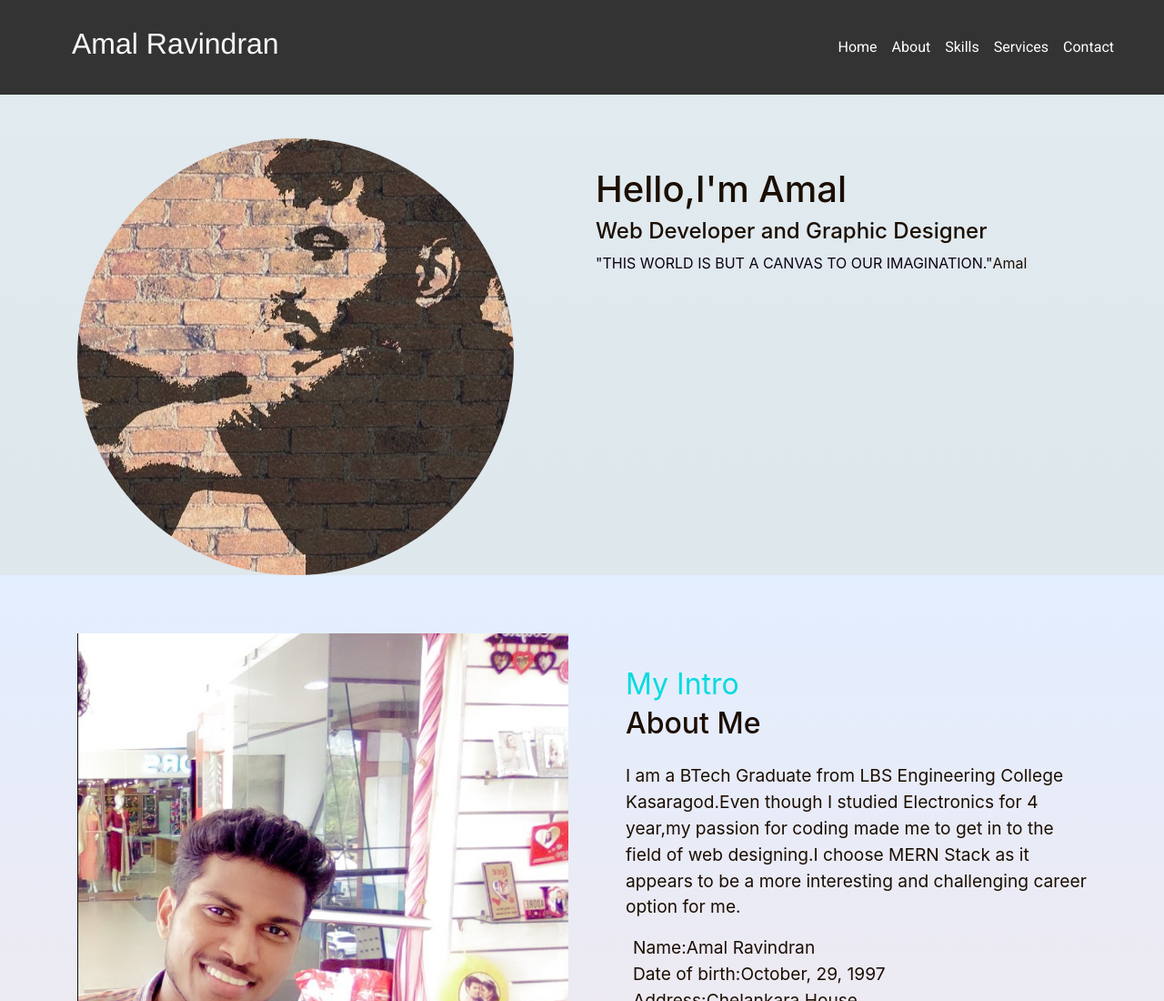
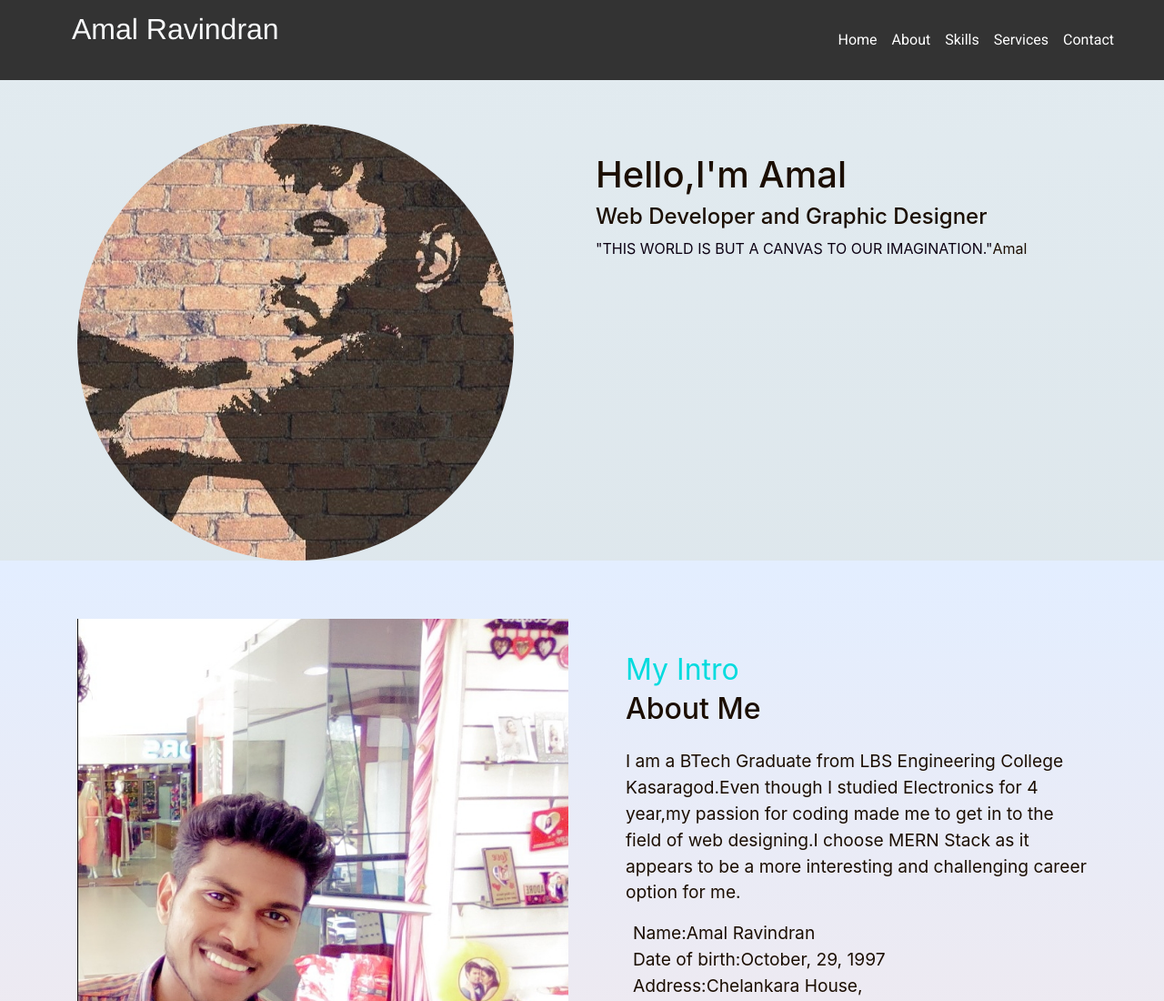
Before and after one commit to Amalpp/static-website, a plain HTML site: page index.html in a window 1280 px wide. Shown: the top 1100 px of the page at 91% size. Drawn offline with nearby package versions, Linux system fonts and the light colour scheme.

Commit message:
Update style1.css
fix navbar

```diff
--- a/style1.css
+++ b/style1.css
@@ -3,6 +3,11 @@
     line-height: 1em;
     font-family: HelveticaNeue-Light,Helvetica Neue Light,Helvetica Neue,Helvetica,Arial,Lucida Grande,sans-serif;
 font-size: 2em;
+  overflow: hidden;
+  background-color: #333;
+  position: fixed; /* Set the navbar to fixed position */
+  top: 0; /* Position the navbar at the top of the page */
+  width: 100%;
 
 }
 
```
